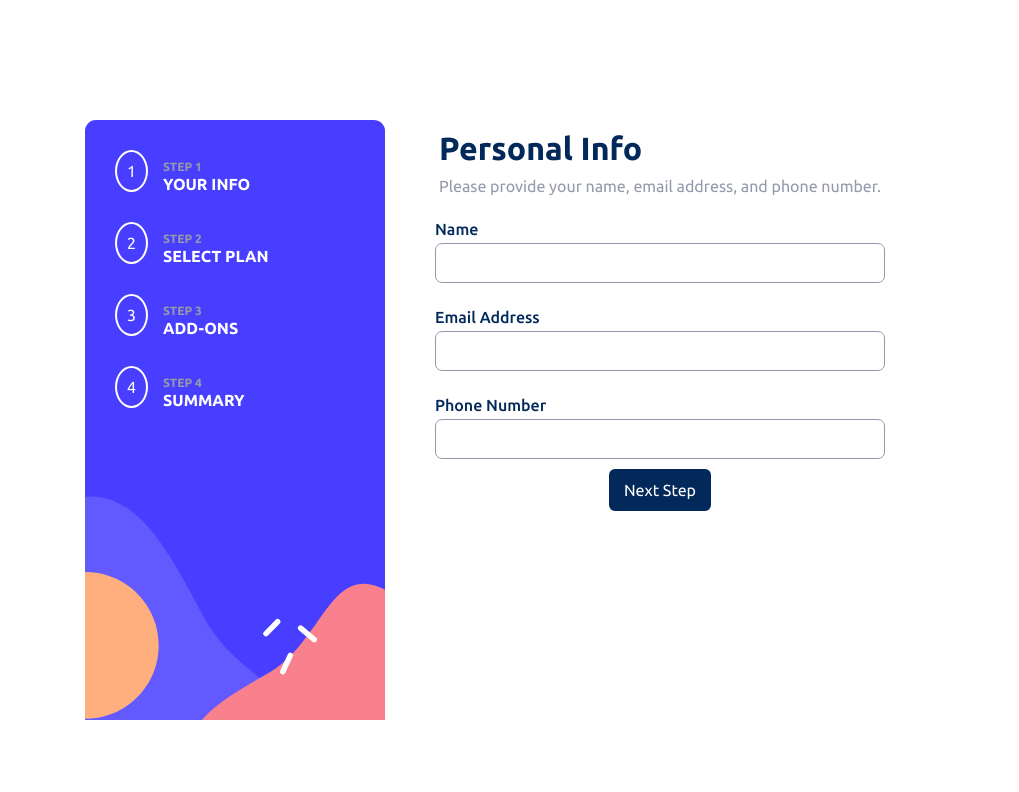
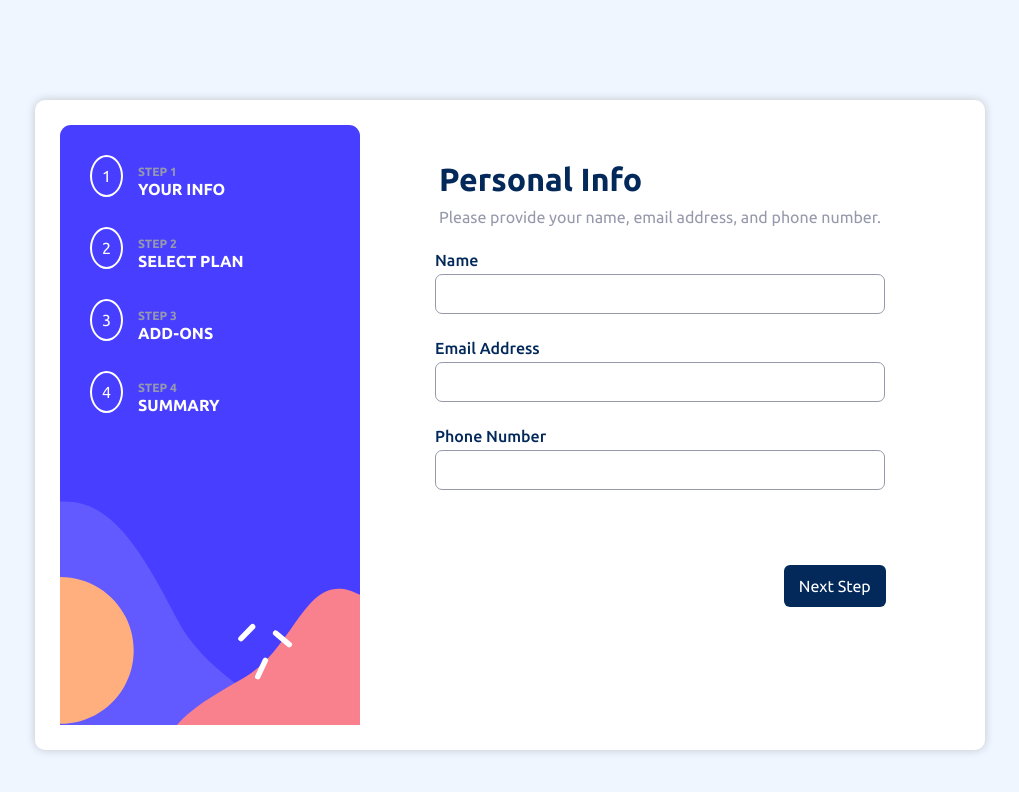
Before and after one commit to JesusVS760/Multi-Step, a React (Vite) app: page / in a window 1280 px wide. Shown: the top 792 px of the page, without its empty margins (130-1149 px from the left). Built offline with nearby package versions, Linux system fonts and the light colour scheme.

Commit message:
personal

```diff
--- a/src/App.css
+++ b/src/App.css
@@ -4,9 +4,10 @@
   justify-content: center;
   background: white;
   margin-top: 100px;
-  padding: 20px;
+  padding: 25px;
   max-width: fit-content;
   margin-left: auto;
   margin-right: auto;
   border-radius: 10px;
+  box-shadow: 0px 0px 10px rgba(0, 0, 0, 0.2);
 }
--- a/src/Pages/Personal.css
+++ b/src/Pages/Personal.css
@@ -9,7 +9,7 @@
   align-items: center;
   justify-content: center;
   flex-direction: column;
-  padding: 0px 50px;
+  padding: 0px 75px;
   margin-bottom: 200px;
 }
 .personal-header {
@@ -31,6 +31,7 @@
   border: 1px solid hsl(231, 11%, 63%);
   border-radius: 7px;
 }
+
 .personal-input p {
   margin-top: 25px;
   color: hsl(213, 96%, 18%);
@@ -38,7 +39,9 @@
   margin-bottom: 5px;
 }
 .next-step-button {
-  display: flex;
-
-  margin-top: 10px;
+  margin-left: 55%;
 }
+.next-step-button button {
+  position: absolute;
+  margin-top: 75px;
+}
--- a/src/Pages/Personal.jsx
+++ b/src/Pages/Personal.jsx
@@ -23,7 +23,7 @@ const Personal = () => {
             <p>Email Address</p>
             <input type="text" />
           </div>
-          <div className="personal-number">
+          <div className="personal-number button-push">
             <p>Phone Number</p>
             <input type="text" />
           </div>
--- a/src/index.css
+++ b/src/index.css
@@ -5,3 +5,6 @@
   font-size: 16px;
   font-family: "Ubuntu", sans-serif;
 }
+body {
+  background-color: hsl(217, 100%, 97%);
+}
```
